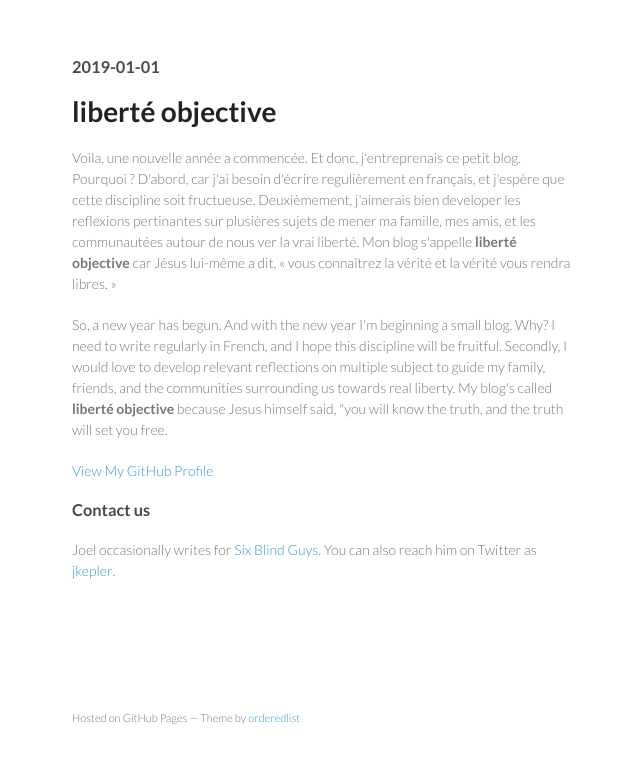
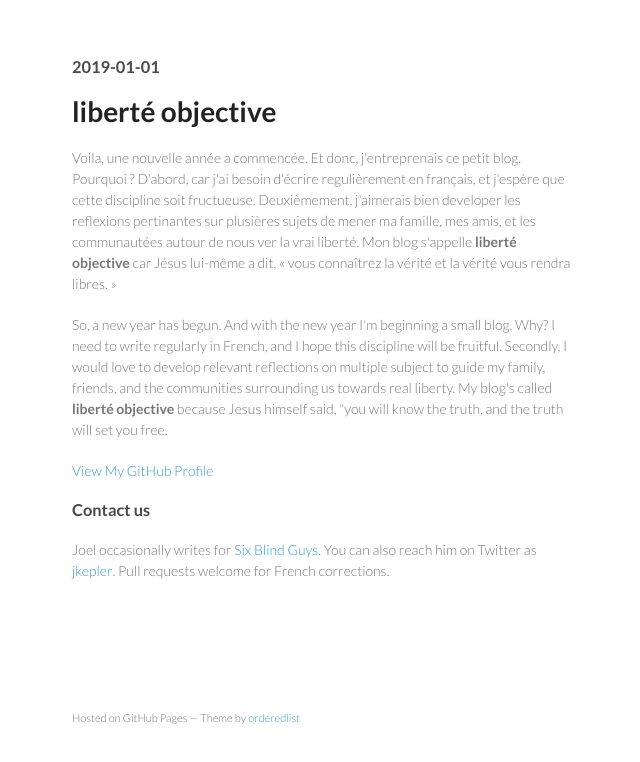
Before and after one commit to jkyiv/jkyiv.github.io, a plain HTML site: page blog/180101.html in a window 1280 px wide. Shown: the whole page, without its empty margins (498-1138 px from the left). Drawn offline with Linux system fonts and the light colour scheme; files whose address does not match are found by name.

Commit message:
Added comment to blog footer inviting pull-requests for French corrections.

```diff
--- a/blog/180101.html
+++ b/blog/180101.html
@@ -35,7 +35,7 @@
 <a id="designer-templates" class="anchor" href="#designer-templates" aria-hidden="true"><span class="octicon octicon-link"></span></a>Contact us</h3>
 
 <p>Joel occasionally writes for <a href="http://6blindguys.wordpress.com">Six Blind Guys</a>.
-You can also reach him on Twitter as <a href="http://twitter.com/jkepler">jkepler</a>.</p>
+You can also reach him on Twitter as <a href="http://twitter.com/jkepler">jkepler</a>. Pull requests welcome for French corrections.</p>
 
 
 <br><br><br><br><br>
```
